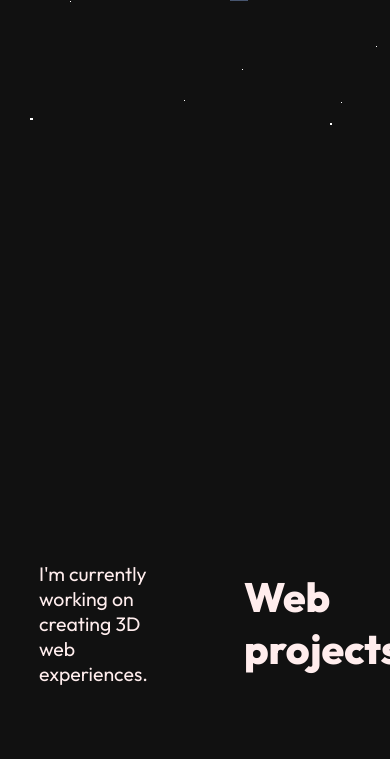
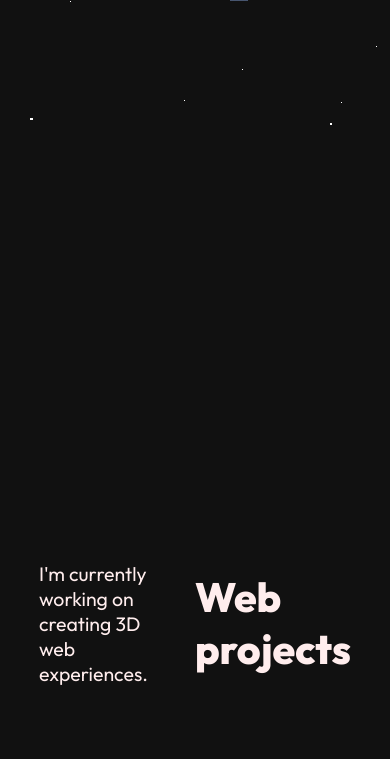
Before and after one commit to thomb6n/threejs-journey, a website built with Vite: page scroll-animation/src/index.html in a window 390 px wide. Shown: the part 643-1402 px from the top of the page. Built offline with nearby package versions, Linux system fonts and the light colour scheme; what lil-gui would draw is missing.

Commit message:
Improved responsiveness

```diff
--- a/scroll-animation/src/style.css
+++ b/scroll-animation/src/style.css
@@ -17,7 +17,7 @@ html {
 .section {
   display: grid;
   align-items: center;
-  gap: 6rem;
+  gap: 2rem;
   grid-template-columns: 1fr 1fr;
   height: 100vh;
   justify-content: space-between;
```
